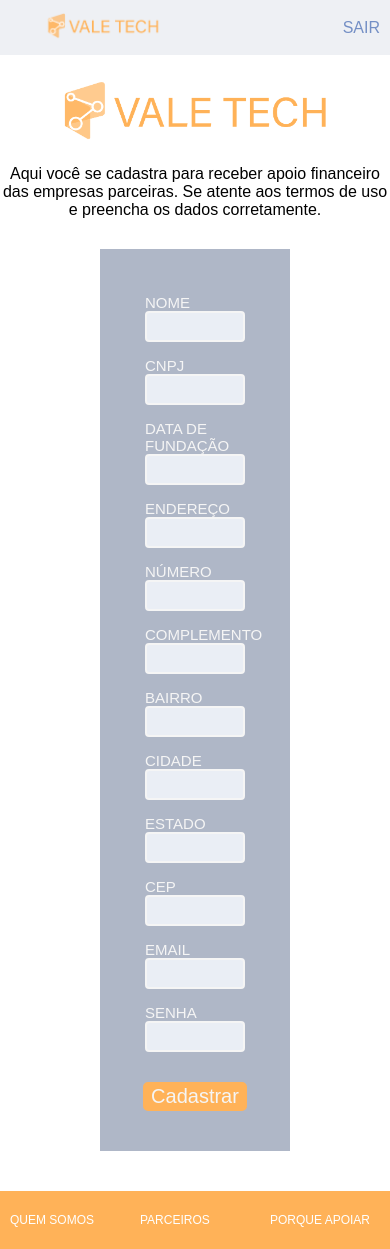
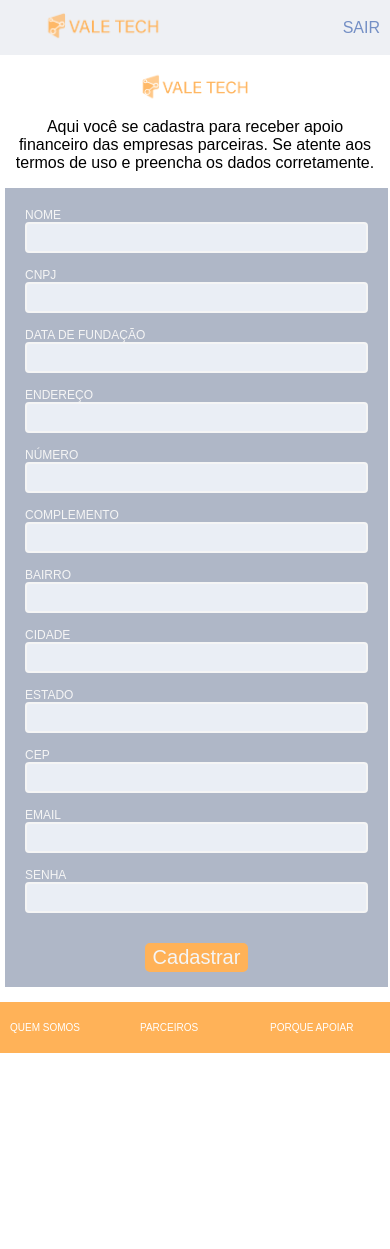
Before and after one commit to Talent-Fest/vale-tech, a React (Create React App) app in the folder client/: page /account in a window 390 px wide. After the commit the page ends 1053 px from the top, so only its background shows below. Built offline with nearby package versions, Linux system fonts and the light colour scheme; a web font is replaced by a local one.

Commit message:
inclusão de json em account

```diff
--- a/client/src/Components/ButtonOut/index.js
+++ b/client/src/Components/ButtonOut/index.js
@@ -3,7 +3,7 @@ import style from "./style.module.css";
 
 const LogoOut = () => {
   return (
-    <a href="/logout" className={style.logout}>
+    <a href="/" className={style.logout}>
       SAIR
     </a>
   );
--- a/client/src/Components/Footer/style.module.css
+++ b/client/src/Components/Footer/style.module.css
@@ -1,3 +1,13 @@
+.footerInfo {
+    display: flex;
+    justify-content: space-around;
+    background-color: #FFB258;
+    color: #FFF;
+    font-size: 20px;
+    font-weight: 500;
+}
+
+
 @media (max-width: 800px) {
   .footerInfo {
     display: flex;
@@ -9,8 +19,16 @@
     flex-wrap: wrap;
   }
 
-  .footerItem{
+  .footerItem {
     flex:1;
     padding: 10px;
   }
 }
+
+@media (max-width: 450px) {
+  .footerInfo {
+  justify-content: space-between;
+  font-size: 10px;
+  font-weight: 100;
+  }
+}
--- a/client/src/Components/Header/style.module.css
+++ b/client/src/Components/Header/style.module.css
@@ -5,6 +5,8 @@
   padding: 10px 0px 10px 0px;
   align-items: center;
   justify-content: flex-start;
+  height: 50px;
+  width: auto;
 }
 
 .headerWrapper img {
--- a/client/src/Pages/Account/account.css
+++ b/client/src/Pages/Account/account.css
@@ -10,6 +10,8 @@
 
 .text-info {
   text-align: center;
+  margin: 15px;
+  font-size: 16px;
 }
 
 .form-register {
@@ -32,3 +34,18 @@
   display: flex;
   justify-content: center;
 }
+
+@media (max-width: 450px) {
+  .logo-form img {
+    height: auto;
+    width: 120px;
+}
+  .form-register {
+    margin: 5px 2px 15px 5px;
+    padding: 15px;
+  }
+
+  .div-register {
+  font-size: 12px;
+  }
+}
--- a/client/src/Pages/Account/account.js
+++ b/client/src/Pages/Account/account.js
@@ -1,4 +1,4 @@
-import React from 'react';
+import React, { useState } from 'react';
 import Header from '../../Components/Header/index';
 import Footer from '../../Components/Footer/index';
 import Button from '../../Components/Button/index';
@@ -10,8 +10,55 @@ import 'growl-alert/dist/growl-alert.css';
 
 const Account = () => {
 
+  const [name, setName] = useState('');
+  const [cnpj, setCnpj] = useState('');
+  //const [fundacao, setFundacao] = useState('');
+  const [endereco, setEndereco] = useState('');
+  const [numero, setNumero] = useState('');
+  //const [complemento, setComplemento] = useState('');
+  const [bairro, setBairro] = useState('');
+  const [cidade, setCidade] = useState('');
+  const [estado, setEstado] = useState('');
+  const [cep, setCep] = useState('');
+  const [email, setEmail] = useState('');
+  //const [password, setPassword] = useState('');
+
   const cadastrar = () => {
-    growl({ text: 'Cadastro efetuado com sucesso!', type: 'success', fadeAway: true, fadeAwayTimeout: 2000 });
+    const requestOptions = {
+      method: 'POST',
+      headers: { 'Content-Type': 'application/json', 'Authorization': 'Bearer' },
+      body: JSON.stringify({
+        idempotencyKey: "d245a861-247b-439a-8be9-7b0bd7429099",
+        properties: "sdfwerhrebgh",
+        owner: {
+          type: "PJ",
+          companyName: name,
+          email: email,
+          address: {
+            street: endereco,
+            number: numero,
+            district: bairro,
+            city: cidade,
+            state: estado,
+            zipcode: cep
+          },
+          identifierDocument: {
+            document: cnpj,
+            type: "CNPJ"
+          },
+          documents: [
+            {
+              type: "CNPJ",
+              document: "00270965000102"
+            }
+          ]
+        }
+      })
+    };
+
+    fetch('http://localhost:5001/valetech-5ea35/us-central1/api', requestOptions)
+      .then(response => response.json())
+      .catch((erro) => growl({ text: erro, type: 'warning', fadeAway: true, fadeAwayTimeout: 2000 }))
   };
 
   return (
@@ -21,7 +68,7 @@ const Account = () => {
       </div>
       <div>
         <figure className='logo-form'>
-          <img src={Logo} alt=''/>
+          <img src={Logo} alt='' />
         </figure>
         <div className='text-info'>
           <p>Aqui você se cadastra para receber apoio financeiro das empresas parceiras.
@@ -31,11 +78,11 @@ const Account = () => {
         <div className='form-register'>
           <div className='div-register'>
             <label for='name'>NOME</label>
-            <Input className='input-register' id='name' type='text' />
+            <Input onChange={(e) => setName(e.target.value)} className='input-register' id='name' type='text' />
           </div>
           <div className='div-register'>
             <label for='cnpj'>CNPJ</label>
-            <Input className='input-register' id='cnpj' type='text' />
+            <Input onChange={(e) => setCnpj(e.target.value)} className='input-register' id='cnpj' type='text' />
           </div>
           <div className='div-register'>
             <label for='data-fundacao'>DATA DE FUNDAÇÃO</label>
@@ -43,11 +90,11 @@ const Account = () => {
           </div>
           <div className='div-register'>
             <label for='endereco'>ENDEREÇO</label>
-            <Input className='input-register' id='endereco' type='text' />
+            <Input onChange={(e) => setEndereco(e.target.value)} className='input-register' id='endereco' type='text' />
           </div>
           <div className='div-register'>
             <label for='numero'>NÚMERO</label>
-            <Input className='input-register' id='numero' type='text' />
+            <Input onChange={(e) => setNumero(e.target.value)} className='input-register' id='numero' type='text' />
           </div>
           <div className='div-register'>
             <label for='complemento'>COMPLEMENTO</label>
@@ -55,23 +102,23 @@ const Account = () => {
           </div>
           <div className='div-register'>
             <label for='bairro'>BAIRRO</label>
-            <Input className='input-register' id='bairro' type='text' />
+            <Input onChange={(e) => setBairro(e.target.value)} className='input-register' id='bairro' type='text' />
           </div>
           <div className='div-register'>
             <label for='cidade'>CIDADE</label>
-            <Input className='input-register' id='cidade' type='text' />
+            <Input onChange={(e) => setCidade(e.target.value)} className='input-register' id='cidade' type='text' />
           </div>
           <div className='div-register'>
             <label for='estado'>ESTADO</label>
-            <Input className='input-register' id='estado' type='text' />
+            <Input onChange={(e) => setEstado(e.target.value)} className='input-register' id='estado' type='text' />
           </div>
           <div className='div-register'>
             <label for='cep'>CEP</label>
-            <Input className='input-register' id='cep' type='text' />
+            <Input onChange={(e) => setCep(e.target.value)} className='input-register' id='cep' type='text' />
           </div>
           <div className='div-register'>
             <label for='email'>EMAIL</label>
-            <Input className='input-register' id='email' type='email' />
+            <Input onChange={(e) => setEmail(e.target.value)} className='input-register' id='email' type='email' />
           </div>
           <div className='div-register'>
             <label for='senha'>SENHA</label>
```
Also changed, not shown: 1 other file (tests, documents, lock files or other folders).
